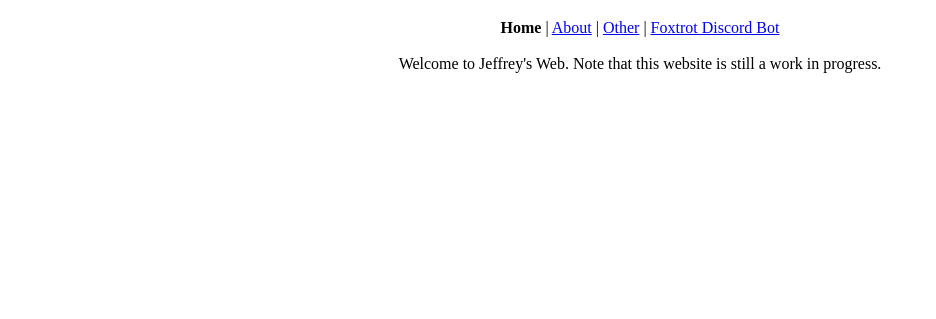
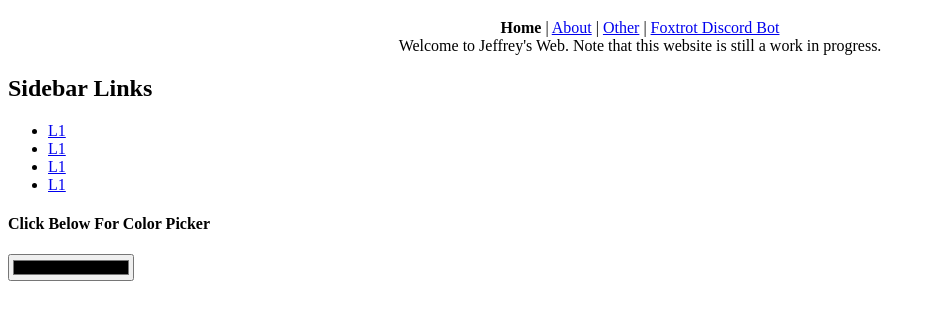
Before and after one commit to FoxtrotJeff/foxtrotjeff.github.io, a plain HTML site: page index.html in a window 1280 px wide. Shown: the part 61-380 px from the top of the page, without its empty margins (0-936 px from the left). Drawn offline with Linux system fonts and the light colour scheme.

Commit message:
File Changed, Deletions, and Additions

```diff
--- a/index.html
+++ b/index.html
@@ -1,12 +1,31 @@
 <!DOCTYPE html>
 <html>
-<body>
-  <title>Jeffrey's Web - Home</title>
+	<title>Jeffrey's Web - Home</title>
 	<center><h1>Jeffrey's Web</h1></center>
-<!-- Menu Goes Here -->
-<center>
-	<b>Home</b> | <a href="about.html">About</a> | <a href="other.html">Other</a> | <a href="foxtrot.html">Foxtrot Discord Bot</a>
-<center>
-	<br>Welcome to Jeffrey's Web. Note that this website is still a work in progress.
-  </body>
+		<style><!--Background Goes Here -->
+			body {
+				background-image: url("jeff2k.github.io/img/colors/purple.jpg")
+			}
+		</style><!--Background Ends Here -->
+<body><!-- Menu Goes Here -->
+	<center>
+		<b>Home</b> | <a href="about.html">About</a> | <a href="other.html">Other</a> | <a href="foxtrot.html">Foxtrot Discord Bot</a>
+		<br>Welcome to Jeffrey's Web. Note that this website is still a work in progress.
+	</center>
+</body><!--Menu Ends Here -->
+<aside><!-- Sidebar Goes Here -->
+	<div class="side-box">
+		<h2 class="sidebar-heading">Sidebar Links</h2>
+			<ul>
+				<li><a href="#" title="">L1</a></li>
+				<li><a href="#" title="">L1</a></li>
+				<li><a href="#" title="">L1</a></li>
+				<li><a href="#" title="">L1</a></li>
+			</ul>
+				<div id="html5DIV">
+					<h4>Click Below For Color Picker</h4>
+					<input type="color" id="html5colorpicker" onchange="clickColor(0, -1, -1, 5)" value="#000000" style="width:10%;">
+				</div>
+	</div>
+</aside><!-- Sidebar Ends Here -->
 </html>
```
Also changed, not shown: foxtrotmotd.html (+1 -1 lines), img/colors/purple.jpg (added), img/colors/white.jpg (renamed from img/white.jpg).
